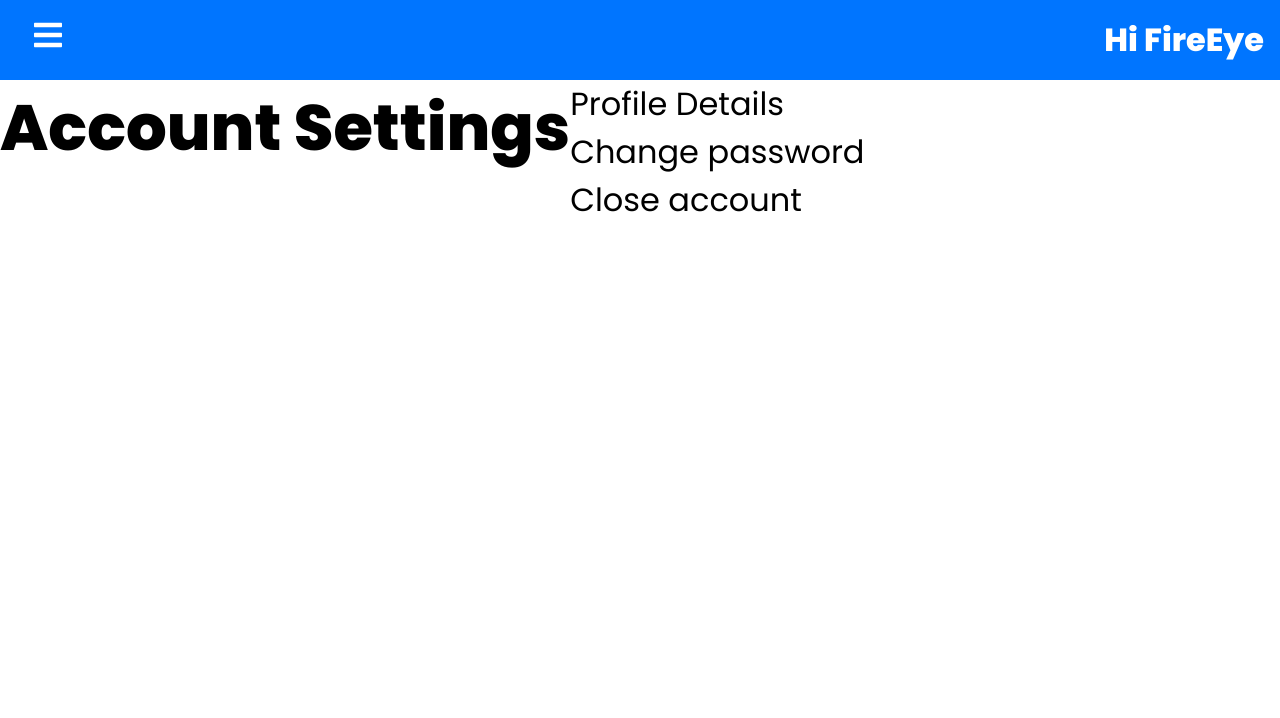
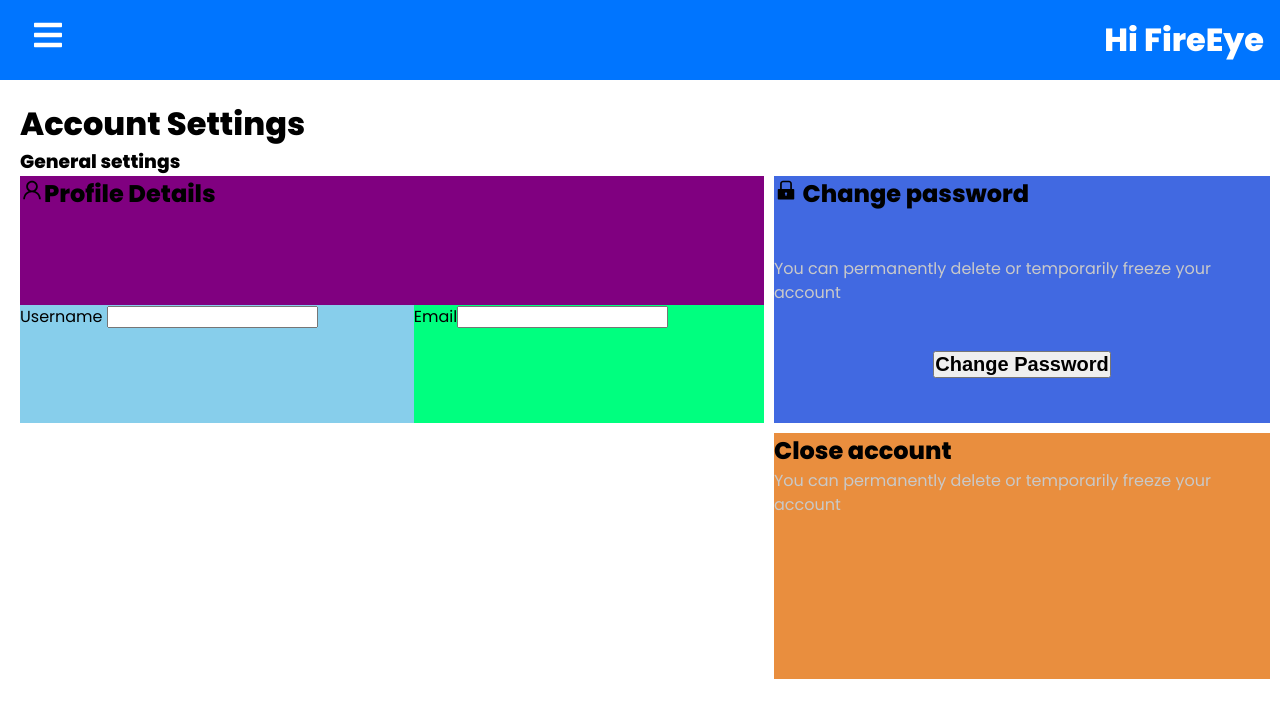
Before and after one commit to briantwene/Team-Project-Fire-Eye, a React (Create React App) app in the folder client/: page /settings in a window 1280 px wide. Shown: the top 718 px of the page. Built offline with nearby package versions, Linux system fonts and the light colour scheme.

Commit message:
Account settings. Working on the button on the page

```diff
--- a/client/src/css/App.css
+++ b/client/src/css/App.css
@@ -97,7 +97,7 @@ img {
   display: block;
 }
 
-.home, .livestream, .gallery, .settings, .logout {
+.home, .livestream, .gallery, .logout {
   display: flex;
   height: 90vh;
   font-size: 2rem;
@@ -218,3 +218,78 @@ span {
   grid-row: 1/2;
   height: 100%;
 }
+
+.settings {
+  padding: 20px;
+  height: 100%;
+}
+
+.wrapper {
+  display: grid;
+  grid-template-columns: 60% 40%;
+  grid-template-rows: 1fr 1fr 1fr;
+  gap: 10px;
+  height: 100%;
+}
+
+.w1 {
+  background-color: purple;
+  display: grid;
+  grid-column: 1;
+  grid-row: 1;
+}
+
+.w2 {
+  background-color: royalblue;
+  display: grid;
+  grid-column: 2;
+  grid-row: 1;
+}
+
+.w3 {
+  background-color: #e98e3e;
+  grid-column: 2;
+  grid-row: 2;
+}
+
+.uname {
+  background-color: skyblue;
+  grid-column: 1;
+  grid-row: 2;
+}
+
+#username {
+  font-size: 1rem;
+}
+
+.email {
+  background-color: springgreen;
+  grid-column: 2;
+  grid-row: 2;
+}
+
+#email {
+  font-size: 1rem;
+}
+
+.textpass {
+  color: #c9c9c9;
+}
+
+.textclose {
+  color: #c9c9c9;
+}
+
+.iconsC {
+  font-size: 1.5rem;
+}
+
+.profilePic {
+  font-size: 1.5rem;
+}
+
+.password {
+  color: white;
+  text-align: center;
+  border-radius: 30%;
+}
--- a/client/src/pages/Settings.js
+++ b/client/src/pages/Settings.js
@@ -1,16 +1,58 @@
 import React from 'react';
+import *as AiIcons from "react-icons/ai";
 
 function Setting() {
   return(<div className='settings'>
        <h1>Account Settings</h1>
-
-       <div className='Wrapper'>
-         <div class="One">Profile Details</div>
-         <div class="two">Change password</div>
-         <div class="three">Close account</div>
+       <h3>General settings</h3>
 
 
+
+       <div className='wrapper'>
+         <div className="w1"> <h4 className='profilePic'> <AiIcons.AiOutlineUser/>Profile Details</h4>
+
+
+            <div className='uname'>
+            <label for="username"><h7>Username</h7> </label>
+            <input type="text" id="username" name="username"></input>
+
+            </div>
+
+            <div className='email'>
+              <label for="email"><h7>Email</h7></label>
+              <input type="text" id="email" name="email"></input>
+
+              </div>
+
+            </div>
+
+
+         <div className="w2" >
+           <h4 className='iconsC'> <AiIcons.AiFillLock/> Change password</h4>
+
+
+            <div className='textpass'>
+            <h9>You can permanently delete or temporarily freeze your account</h9>
+
+            </div>
+
+            <div className='password'>
+              <button type="button" onclick="alert(you clicked me)"><h2>Change Password</h2></button>
+            </div>
+
+
+
+         </div>
+         <div className="w3">
+           <h4 className='iconsC'>Close account</h4>
+              <div className='textclose'>
+              <h9>You can permanently delete or temporarily freeze your account</h9>
+              </div>
+         </div>
+
        </div>
+
+
 
    </div>)
 }
--- a/client/src/sass/base/_reset.scss
+++ b/client/src/sass/base/_reset.scss
@@ -38,8 +38,9 @@ img {
   display: block;
 }
 
+//Took settings out. Shouldnt set to flex direction.
 
-.home, .livestream, .gallery, .settings, .logout {
+.home, .livestream, .gallery, .logout {
   display: flex;
   height: 90vh;
   //align-items: top;
--- a/client/src/sass/components/_all.scss
+++ b/client/src/sass/components/_all.scss
@@ -1,3 +1,4 @@
 @import "home";
 @import "sidebar";
 @import "main";
+@import "settings"
--- a/client/src/sass/components/_settings.scss
+++ b/client/src/sass/components/_settings.scss
@@ -1,29 +1,93 @@
-.Wrapper{
+.settings{
+    padding: 20px;
+    height: 100%;
+}
+
+.wrapper{
     display: grid;
-    grid-template-columns: repeat(3, 1fr);
+    grid-template-columns: 60% 40%;
+    grid-template-rows: 1fr 1fr 1fr;
     gap: 10px;
-    grid-auto-rows: 100px;
-    grid-template-areas:
-    " a a a a b b b b"
-    " a a a a b b b b"
-    " c c c c c c c c"
+    height: 100%;
+
+}
+
+.w1{
+    background-color: purple;
+    display: grid;
+    grid-column: 1;
+    grid-row: 1;
+
+}
+
+.w2{
+   background-color: royalblue;
+   display: grid;
+   grid-column: 2;
+   grid-row: 1;
+
+}
+
+
+.w3{
+   background-color: rgb(233, 142, 62);
+   grid-column: 2;
+   grid-row: 2;
+
+}
+
+.uname{
+    background-color: skyblue;
+    grid-column: 1;
+    grid-row: 2;
+
+}
+
+
+#username{
+    font-size: 1rem;
+}
+
+.email{
+    background-color: springgreen;
+    grid-column: 2;
+    grid-row: 2;
+}
+
+#email{
+    font-size: 1rem;
+}
+
+.textpass{
+    color: #c9c9c9;
+
+}
+
+.textclose{
+    color: #c9c9c9;
+}
+
+
+.iconsC{
+    font-size: 1.5rem;
+}
+
+.profilePic{
+    font-size: 1.5rem;
+
+}
+
+
+.password{
+
+    color: white;
+    text-align: center;
+    border-radius: 30%;
+
+
+    // border-radius: 30%;
+    // border-style: solid;
+
 
 
 }
-
-.one{
-    grid-area: a;
-    align-self: start;
-}
-
-
-.two{
-  grid-area: b;
-  align-self: end;
-}
-
-
-.three{
-    grid-area: c;
-    align-self: end;
-}
```
Also changed, not shown: 1 other file (tests, documents, lock files or other folders).
